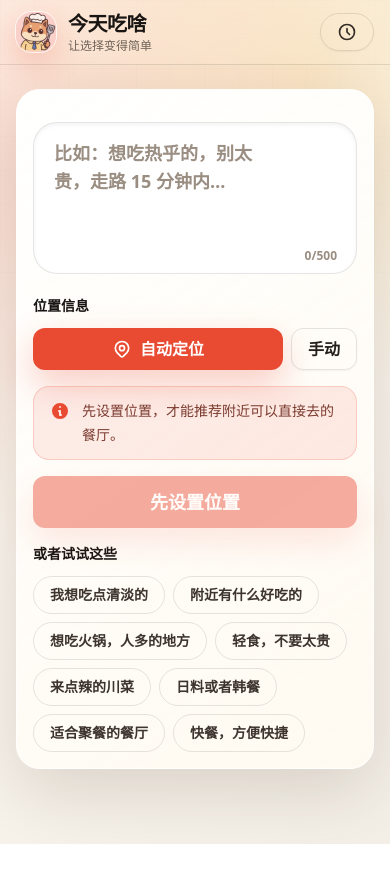
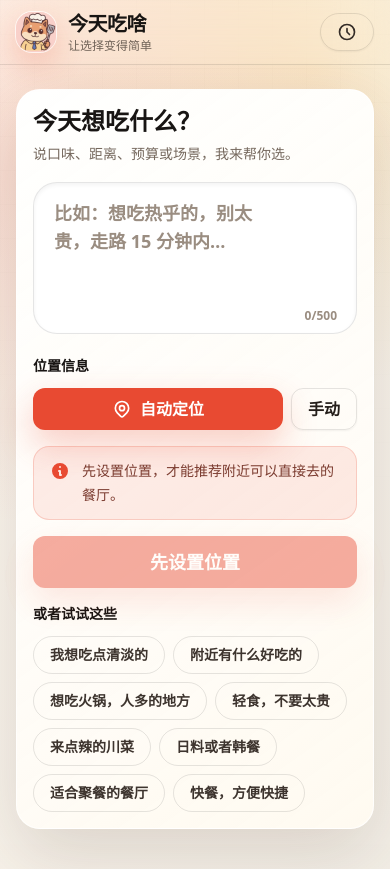
Before and after one commit to leftzzzz/chisha, a Next.js app: page / in a window 390 px wide. Before the commit the page ends 844 px from the top, so only its background shows below. Built offline with nearby package versions, Linux system fonts and the light colour scheme.

Commit message:
feat: 移动端新引导语

```diff
--- a/components/input/SearchPanel.tsx
+++ b/components/input/SearchPanel.tsx
@@ -90,6 +90,13 @@ export const SearchPanel: React.FC<SearchPanelProps> = ({
         </div>
 
         <div className="surface-panel relative space-y-4 rounded-[1.5rem] p-4 sm:space-y-5 sm:rounded-[2rem] sm:p-6">
+          <div className="md:hidden">
+            <h2 className="text-2xl font-black leading-tight text-dark">今天想吃什么？</h2>
+            <p className="mt-1.5 text-sm font-medium leading-6 text-[#76695e]">
+              说口味、距离、预算或场景，我来帮你选。
+            </p>
+          </div>
+
           <div className="hidden md:block">
             <h3 className="text-xl font-black text-dark sm:text-2xl">把选择交给转盘</h3>
             <p className="mt-1.5 text-sm font-medium leading-6 text-[#76695e] sm:mt-2">
```
